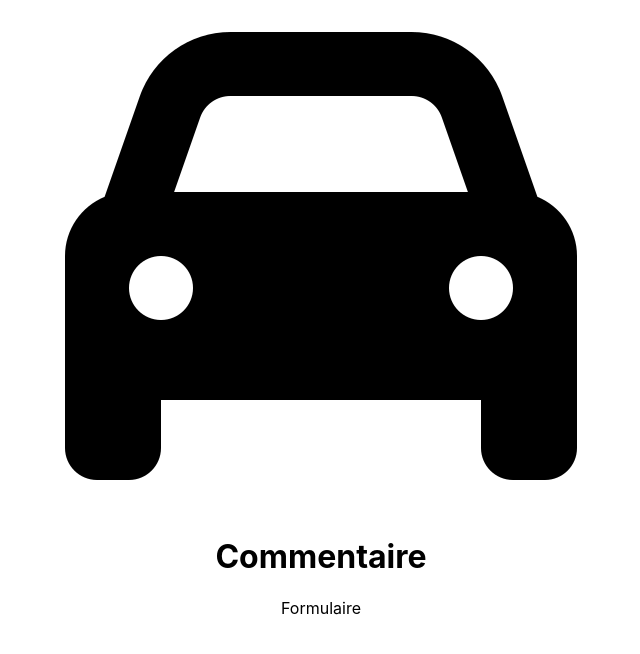
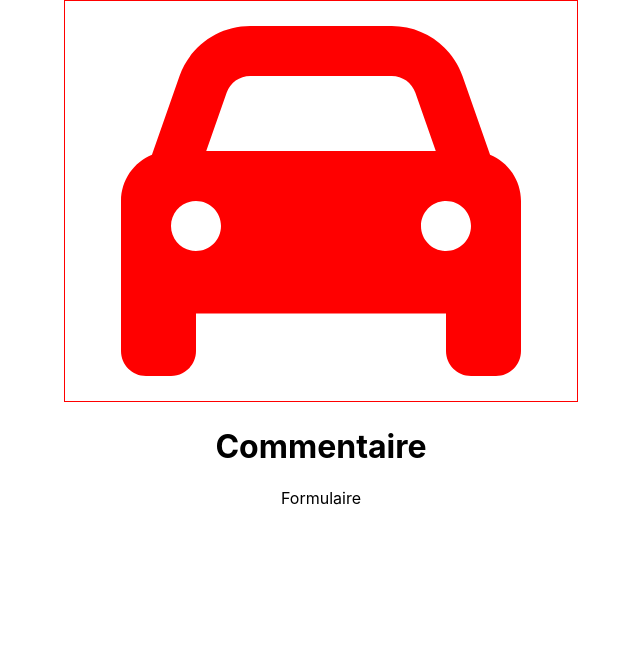
Before and after one commit to Benalta7892/ReactJS, a React (Create React App) app in the folder formulaire/forms/: page / in a window 1280 px wide. Shown: the top 654 px of the page, without its empty margins (319-959 px from the left). Built offline with nearby package versions, Linux system fonts and the light colour scheme.

Commit message:
Les images dans React

```diff
--- a/formulaire/forms/src/Car.js
+++ b/formulaire/forms/src/Car.js
@@ -1,7 +1,17 @@
-import car from "./car.png";
+import car from "./car.svg";
 
-const Car = () => {
-  return <img src={car} alt="voiture" />;
+const Car = (props) => {
+  return (
+    <svg
+      className="carBorder"
+      width="512"
+      height={props.height}
+      fill={props.color}
+      viewBox="0 0 512 512"
+      xmlns="http://www.w3.org/2000/svg">
+      <path d="M39.61 196.8L74.8 96.29C88.27 57.78 124.6 32 165.4 32H346.6C387.4 32 423.7 57.78 437.2 96.29L472.4 196.8C495.6 206.4 512 229.3 512 256V448C512 465.7 497.7 480 480 480H448C430.3 480 416 465.7 416 448V400H96V448C96 465.7 81.67 480 64 480H32C14.33 480 0 465.7 0 448V256C0 229.3 16.36 206.4 39.61 196.8V196.8zM109.1 192H402.9L376.8 117.4C372.3 104.6 360.2 96 346.6 96H165.4C151.8 96 139.7 104.6 135.2 117.4L109.1 192zM96 256C78.33 256 64 270.3 64 288C64 305.7 78.33 320 96 320C113.7 320 128 305.7 128 288C128 270.3 113.7 256 96 256zM416 320C433.7 320 448 305.7 448 288C448 270.3 433.7 256 416 256C398.3 256 384 270.3 384 288C384 305.7 398.3 320 416 320z" />
+    </svg>
+  );
 };
 
 export default Car;
--- a/formulaire/forms/src/Forms.js
+++ b/formulaire/forms/src/Forms.js
@@ -5,7 +5,7 @@ class Form extends Component {
   render() {
     return (
       <div>
-        <Car />
+        <Car color="red" height="400" />
         <h1>Commentaire</h1>
         Formulaire
       </div>
--- a/formulaire/forms/src/index.css
+++ b/formulaire/forms/src/index.css
@@ -1,13 +1,15 @@
 body {
   margin: 0;
-  font-family: -apple-system, BlinkMacSystemFont, 'Segoe UI', 'Roboto', 'Oxygen',
-    'Ubuntu', 'Cantarell', 'Fira Sans', 'Droid Sans', 'Helvetica Neue',
-    sans-serif;
+  font-family: -apple-system, BlinkMacSystemFont, "Segoe UI", "Roboto", "Oxygen", "Ubuntu", "Cantarell", "Fira Sans",
+    "Droid Sans", "Helvetica Neue", sans-serif;
   -webkit-font-smoothing: antialiased;
   -moz-osx-font-smoothing: grayscale;
 }
 
 code {
-  font-family: source-code-pro, Menlo, Monaco, Consolas, 'Courier New',
-    monospace;
+  font-family: source-code-pro, Menlo, Monaco, Consolas, "Courier New", monospace;
 }
+
+.carBorder {
+  border: 1px solid red;
+}
```
